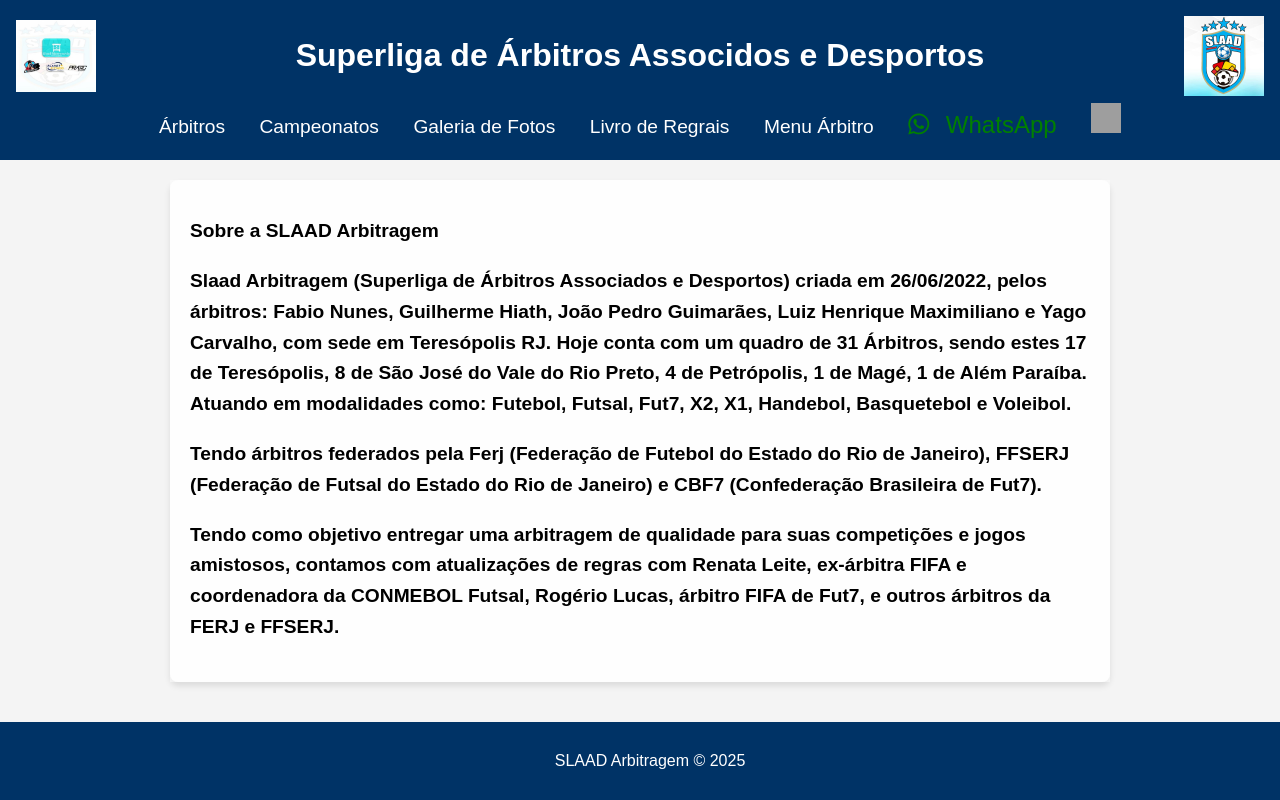
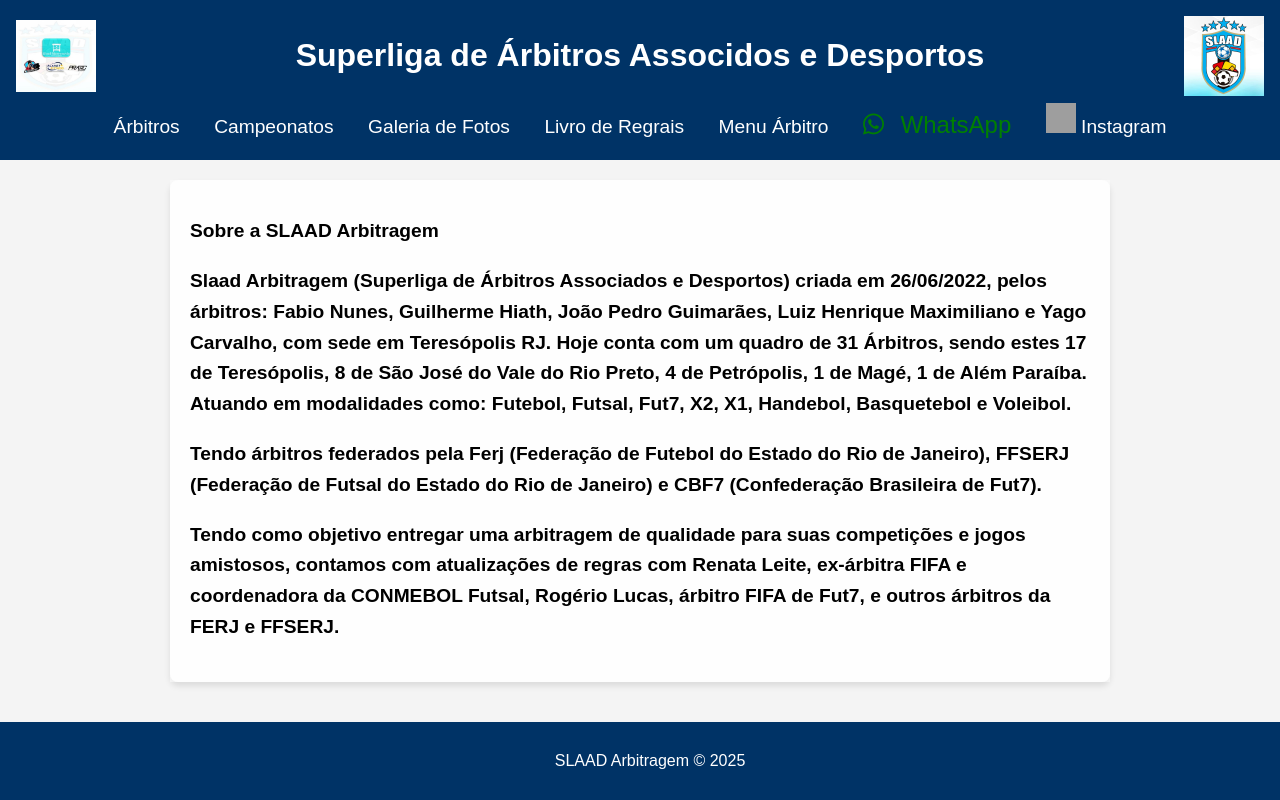
Before and after one commit to arbitragemslaad/slaad, a plain HTML site: page index.html in a window 1280 px wide. Drawn offline with Linux system fonts and the light colour scheme; grey boxes are pictures that could not be loaded.

Commit message:
Update index.html

```diff
--- a/index.html
+++ b/index.html
@@ -184,7 +184,7 @@
                 <i class="fab fa-whatsapp"></i> WhatsApp
             </a>
             <a href="https://www.instagram.com/slaad_arbitragem?igsh=MWFpdDN4c2l2eHJsag==" target="_blank">
-  <img src="https://upload.wikimedia.org/wikipedia/commons/a/a5/Instagram_icon.png" alt="Instagram" width="30" height="30">
+  <img src="https://upload.wikimedia.org/wikipedia/commons/a/a5/Instagram_icon.png" alt="Instagram" width="30" height="30"></i> Instagram
 </a>
 
         </nav>
```
